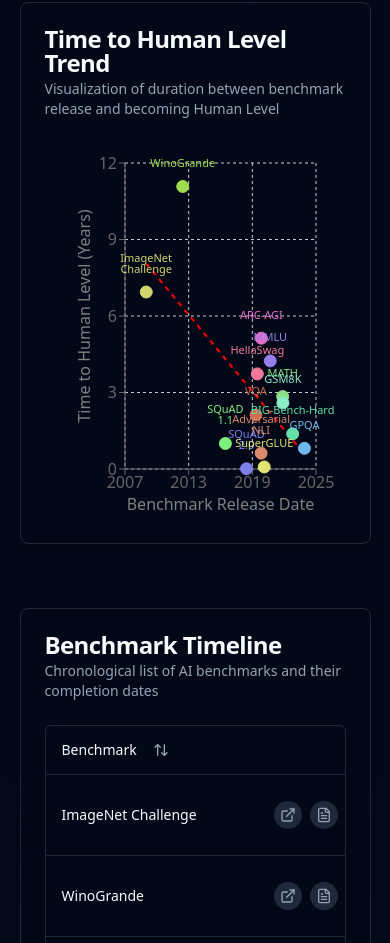
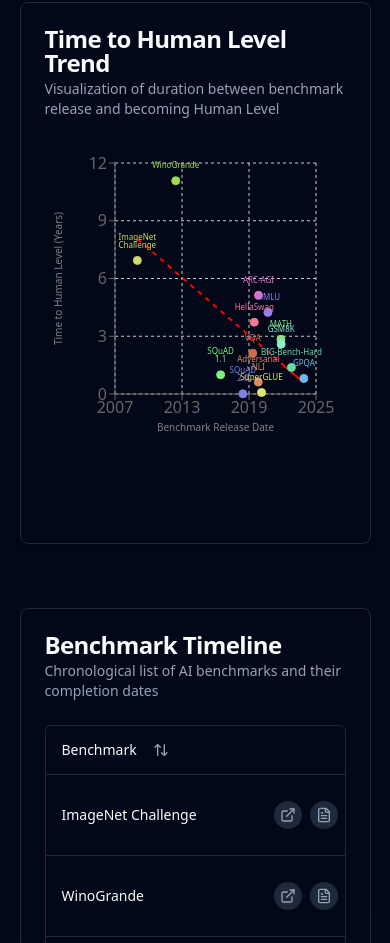
Before and after one commit to mrconter1/h-matched-tracker, a Next.js app: page / in a window 390 px wide. Shown: the part 834-1777 px from the top of the page. Built offline with nearby package versions, Linux system fonts and the light colour scheme.

Commit message:
Improve design on mobile

```diff
--- a/src/components/BrokenBenchmarks.tsx
+++ b/src/components/BrokenBenchmarks.tsx
@@ -129,6 +129,8 @@ export default function BrokenBenchmarks() {
   const [sortConfig, setSortConfig] = useState<SortConfig>(null);
   const [currentDate, setCurrentDate] = useState("");
 
+  const isMobile = typeof window !== 'undefined' ? window.innerWidth < 768 : false;
+
   useEffect(() => {
     setMounted(true);
     const dates: {[key: string]: string} = {};
@@ -225,13 +227,17 @@ export default function BrokenBenchmarks() {
               Visualization of duration between benchmark release and becoming Human Level
             </p>
           </CardHeader>
-          <CardContent className="h-[400px]">
-            <ResponsiveContainer width="100%" height="100%">
+          <CardContent className="h-[400px] md:h-[400px] sm:aspect-square sm:max-h-[500px] sm:min-h-[300px] md:aspect-auto">
+            <ResponsiveContainer
+              width="100%"
+              height="100%"
+              aspect={isMobile ? 1 : undefined}
+            >
               <ComposedChart
                 margin={{
                   top: 20,
                   right: 30,
-                  left: 20,
+                  left: isMobile ? 10 : 20,
                   bottom: 20,
                 }}
               >
@@ -245,7 +251,10 @@ export default function BrokenBenchmarks() {
                   label={{
                     value: 'Benchmark Release Date',
                     position: 'bottom',
-                    offset: 0
+                    offset: 0,
+                    style: {
+                      fontSize: isMobile ? 10 : 12
+                    }
                   }}
                 />
                 <YAxis
@@ -256,10 +265,11 @@ export default function BrokenBenchmarks() {
                     value: 'Time to Human Level (Years)',
                     angle: -90,
                     position: 'insideLeft',
-                    offset: 15,
+                    offset: isMobile ? 0 : 15,
                     style: {
                       textAnchor: 'middle',
-                      dominantBaseline: 'middle'
+                      dominantBaseline: 'middle',
+                      fontSize: isMobile ? 10 : 12
                     },
                     dy: 'middle'
                   }}
@@ -278,7 +288,7 @@ export default function BrokenBenchmarks() {
                   fill="#000"
                   stroke="#000"
                   strokeWidth={2}
-                  r={6}
+                  r={isMobile ? 4 : 6}
                   dataKey="timeToSolve"
                   cx="released"
                   cy="timeToSolve"
@@ -286,9 +296,9 @@ export default function BrokenBenchmarks() {
                   label={{
                     dataKey: "name",
                     position: "top",
-                    offset: 15,
+                    offset: isMobile ? 8 : 15,
                     fill: "currentColor",
-                    fontSize: 11,
+                    fontSize: isMobile ? 8 : 11,
                     fontWeight: 500
                   }}
                   shape={(props: RechartsScatterProps) => {
@@ -297,7 +307,7 @@ export default function BrokenBenchmarks() {
                       <circle
                         cx={cx}
                         cy={cy}
-                        r={6}
+                        r={isMobile ? 4 : 6}
                         fill={payload.color}
                         stroke={payload.color}
                       />
```
